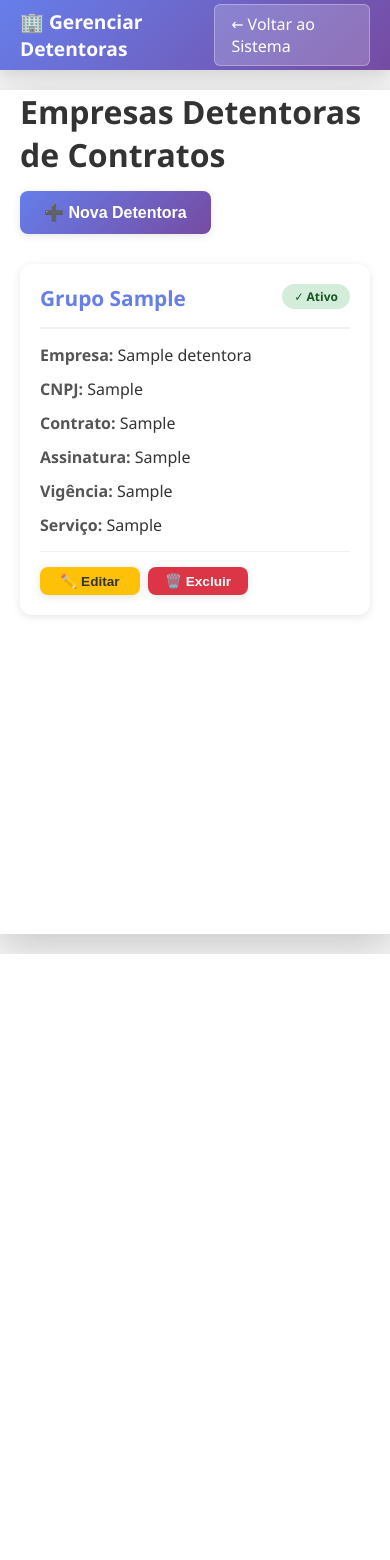
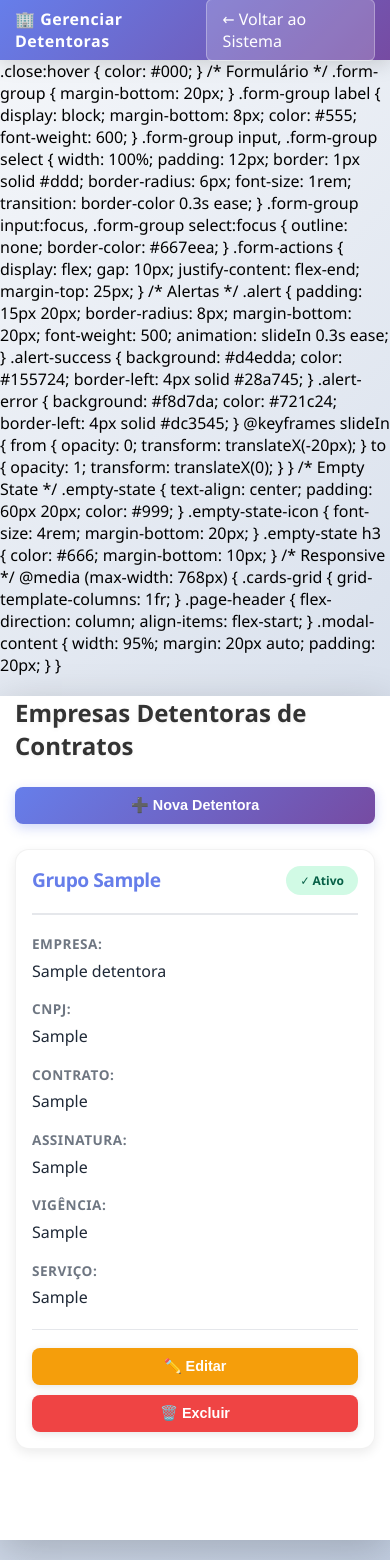
Before and after one commit to brusodev/controle-itens-eventos, a Flask app: page /detentoras in a window 390 px wide. Before the commit the page ends 954 px from the top, so only its background shows below. Run offline with Flask 3, Linux system fonts and the light colour scheme; the visitor is signed in with stand-in values (Sample User, id 1); tables that the repository leaves empty hold one stand-in row (values such as "Sample post").

Commit message:
style: Melhorar layout e responsividade do template de Detentoras
Melhorias implementadas:
- Background com gradiente mais moderno e atraente
- Cards com melhor espaçamento e shadows
- Tipografia mais profissional com melhor hierarquia
- Cores mais consistentes e modernas
- Grid responsivo: desktop 3 colunas, tablet 1-2, mobile 1
- Alertas posicionados no topo direito (global ou dentro do modal)
- Formulário no modal com inputs melhorados
- Botões com hover effects suaves
- Layout completamente responsivo para todos os tamanhos
- Animations suaves (slide, fade, hover)
- Melhor contraste e readability
- Media queries para: 768px (tablet) e 480px (mobile)

```diff
--- a/backend/templates/gerenciar-detentoras.html
+++ b/backend/templates/gerenciar-detentoras.html
@@ -13,9 +13,10 @@
         }
 
         body {
-            background: #f5f5f5;
+            background: linear-gradient(135deg, #f5f7fa 0%, #c3cfe2 100%);
             font-family: 'Segoe UI', Tahoma, Geneva, Verdana, sans-serif;
             padding-top: 70px;
+            min-height: 100vh;
         }
 
         /* Navbar */
@@ -32,12 +33,13 @@
             align-items: center;
             justify-content: space-between;
             padding: 0 20px;
-            box-shadow: 0 4px 15px rgba(0, 0, 0, 0.15);
+            box-shadow: 0 4px 20px rgba(0, 0, 0, 0.15);
         }
 
         .navbar-title {
-            font-size: 1.2rem;
+            font-size: 1.3rem;
             font-weight: 700;
+            letter-spacing: 0.5px;
         }
 
         .btn-voltar {
@@ -54,27 +56,30 @@
 
         .btn-voltar:hover {
             background: rgba(255, 255, 255, 0.3);
+            box-shadow: 0 2px 8px rgba(0, 0, 0, 0.2);
         }
 
         /* Container Principal */
         .container {
-            max-width: 1400px;
-            margin: 20px auto;
-            padding: 0 20px;
+            max-width: 1200px;
+            margin: 40px auto;
+            padding: 0 15px;
         }
 
         .page-header {
             display: flex;
             justify-content: space-between;
             align-items: center;
-            margin-bottom: 30px;
+            margin-bottom: 35px;
             flex-wrap: wrap;
             gap: 15px;
         }
 
         .page-header h1 {
-            font-size: 2rem;
+            font-size: 2.2rem;
             color: #333;
+            font-weight: 700;
+            text-shadow: 0 2px 4px rgba(0, 0, 0, 0.05);
         }
 
         /* Botões */
@@ -92,113 +97,216 @@
             gap: 8px;
         }
 
+        .btn:disabled {
+            opacity: 0.5;
+            cursor: not-allowed;
+        }
+
         .btn-primary {
             background: linear-gradient(135deg, #667eea 0%, #764ba2 100%);
             color: white;
+            box-shadow: 0 4px 12px rgba(102, 126, 234, 0.3);
         }
 
-        .btn-primary:hover {
+        .btn-primary:hover:not(:disabled) {
             transform: translateY(-2px);
-            box-shadow: 0 4px 12px rgba(102, 126, 234, 0.4);
+            box-shadow: 0 6px 20px rgba(102, 126, 234, 0.4);
         }
 
         .btn-success {
-            background: #28a745;
+            background: #10b981;
             color: white;
         }
 
+        .btn-success:hover:not(:disabled) {
+            background: #059669;
+        }
+
         .btn-warning {
-            background: #ffc107;
-            color: #333;
+            background: #f59e0b;
+            color: white;
+        }
+
+        .btn-warning:hover:not(:disabled) {
+            background: #d97706;
         }
 
         .btn-danger {
-            background: #dc3545;
+            background: #ef4444;
             color: white;
         }
 
+        .btn-danger:hover:not(:disabled) {
+            background: #dc2626;
+        }
+
         .btn-secondary {
-            background: #6c757d;
+            background: #6b7280;
             color: white;
         }
 
         .btn-small {
-            padding: 6px 12px;
-            font-size: 0.85rem;
+            padding: 8px 14px;
+            font-size: 0.9rem;
         }
 
-        /* Cards Grid */
+        /* Cards Grid - Responsivo */
         .cards-grid {
             display: grid;
-            grid-template-columns: repeat(auto-fill, minmax(350px, 1fr));
-            gap: 20px;
+            grid-template-columns: repeat(auto-fill, minmax(320px, 1fr));
+            gap: 24px;
             margin-top: 20px;
         }
 
+        @media (max-width: 768px) {
+            .cards-grid {
+                grid-template-columns: 1fr;
+                gap: 16px;
+            }
+        }
+
+        /* Cards */
         .detentora-card {
             background: white;
-            border-radius: 12px;
-            padding: 20px;
-            box-shadow: 0 2px 8px rgba(0, 0, 0, 0.1);
-            transition: all 0.3s ease;
+            border-radius: 14px;
+            padding: 24px;
+            box-shadow: 0 4px 12px rgba(0, 0, 0, 0.08);
+            transition: all 0.3s cubic-bezier(0.4, 0, 0.2, 1);
+            border: 1px solid rgba(0, 0, 0, 0.05);
         }
 
         .detentora-card:hover {
-            transform: translateY(-4px);
-            box-shadow: 0 4px 16px rgba(0, 0, 0, 0.15);
+            transform: translateY(-6px);
+            box-shadow: 0 12px 28px rgba(0, 0, 0, 0.15);
         }
 
         .detentora-card-header {
             display: flex;
             justify-content: space-between;
             align-items: start;
-            margin-bottom: 15px;
-            padding-bottom: 15px;
-            border-bottom: 2px solid #f0f0f0;
+            margin-bottom: 18px;
+            padding-bottom: 18px;
+            border-bottom: 2px solid #e5e7eb;
+            gap: 10px;
         }
 
         .detentora-grupo {
-            font-size: 1.3rem;
+            font-size: 1.4rem;
             font-weight: 700;
             color: #667eea;
+            letter-spacing: -0.5px;
         }
 
         .detentora-badge {
-            padding: 4px 12px;
+            padding: 6px 14px;
             border-radius: 20px;
             font-size: 0.75rem;
             font-weight: 600;
+            white-space: nowrap;
         }
 
         .badge-ativo {
-            background: #d4edda;
-            color: #155724;
+            background: #d1fae5;
+            color: #065f46;
         }
 
         .badge-inativo {
-            background: #f8d7da;
-            color: #721c24;
+            background: #fee2e2;
+            color: #7f1d1d;
         }
 
         .detentora-info {
-            margin-bottom: 12px;
+            margin-bottom: 14px;
+            line-height: 1.6;
         }
 
         .detentora-info strong {
-            color: #555;
+            color: #4b5563;
             font-weight: 600;
+            display: block;
+            font-size: 0.85rem;
+            text-transform: uppercase;
+            letter-spacing: 0.5px;
+            margin-bottom: 4px;
+            opacity: 0.8;
         }
 
         .detentora-info span {
-            color: #333;
+            color: #1f2937;
+            font-size: 1rem;
         }
 
         .detentora-actions {
             display: flex;
-            gap: 8px;
-            margin-top: 15px;
-            padding-top: 15px;
-            border-top: 1px solid #f0f0f0;
+            gap: 10px;
+            margin-top: 18px;
+            padding-top: 18px;
+            border-top: 1px solid #e5e7eb;
+            flex-wrap: wrap;
+        }
+
+        .detentora-actions .btn {
+            flex: 1;
+            min-width: 100px;
+            justify-content: center;
+        }
+
+        @media (max-width: 480px) {
+            .detentora-actions {
+                flex-direction: column;
+            }
+
+            .detentora-actions .btn {
+                width: 100%;
+            }
+        }
+
+        /* Alertas */
+        .alert {
+            padding: 16px 20px;
+            border-radius: 10px;
+            margin-bottom: 16px;
+            border-left: 4px solid;
+            animation: slideDown 0.3s ease;
+        }
+
+        @keyframes slideDown {
+            from {
+                opacity: 0;
+                transform: translateY(-10px);
+            }
+            to {
+                opacity: 1;
+                transform: translateY(0);
+            }
+        }
+
+        .alert-success {
+            background: #d1fae5;
+            color: #065f46;
+            border-color: #10b981;
+        }
+
+        .alert-error {
+            background: #fee2e2;
+            color: #7f1d1d;
+            border-color: #ef4444;
+        }
+
+        #alertas {
+            position: fixed;
+            top: 85px;
+            right: 20px;
+            max-width: 400px;
+            z-index: 1999;
+        }
+
+        @media (max-width: 768px) {
+            #alertas {
+                right: 10px;
+                left: 10px;
+                max-width: none;
+            }
         }
 
         /* Modal */
@@ -236,19 +345,158 @@
             }
         }
 
+        @media (max-width: 768px) {
+            .modal-content {
+                margin: 30px auto;
+                padding: 24px;
+                width: 95%;
+            }
+        }
+
         .modal-content h2 {
-            margin-bottom: 20px;
-            color: #333;
+            margin-bottom: 24px;
+            color: #1f2937;
+            font-size: 1.5rem;
+            font-weight: 700;
         }
 
         .close {
-            color: #aaa;
+            color: #9ca3af;
             float: right;
             font-size: 28px;
             font-weight: bold;
             cursor: pointer;
             line-height: 20px;
+            transition: color 0.3s ease;
         }
+
+        .close:hover {
+            color: #1f2937;
+        }
+
+        /* Formulário */
+        .form-group {
+            margin-bottom: 20px;
+        }
+
+        .form-group label {
+            display: block;
+            margin-bottom: 8px;
+            font-weight: 600;
+            color: #374151;
+            font-size: 0.95rem;
+        }
+
+        .form-group input,
+        .form-group select {
+            width: 100%;
+            padding: 10px 12px;
+            border: 2px solid #e5e7eb;
+            border-radius: 8px;
+            font-size: 1rem;
+            font-family: inherit;
+            transition: all 0.3s ease;
+        }
+
+        .form-group input:focus,
+        .form-group select:focus {
+            outline: none;
+            border-color: #667eea;
+            box-shadow: 0 0 0 3px rgba(102, 126, 234, 0.1);
+        }
+
+        .form-group input:disabled {
+            background: #f3f4f6;
+            cursor: not-allowed;
+        }
+
+        .form-group small {
+            display: block;
+            margin-top: 4px;
+            color: #9ca3af;
+            font-size: 0.85rem;
+        }
+
+        .form-actions {
+            display: flex;
+            gap: 12px;
+            margin-top: 28px;
+            padding-top: 20px;
+            border-top: 1px solid #e5e7eb;
+        }
+
+        .form-actions .btn {
+            flex: 1;
+        }
+
+        /* Responsividade */
+        @media (max-width: 768px) {
+            body {
+                padding-top: 60px;
+            }
+
+            .navbar {
+                height: 60px;
+                padding: 0 15px;
+            }
+
+            .navbar-title {
+                font-size: 1rem;
+            }
+
+            .container {
+                margin: 20px auto;
+            }
+
+            .page-header {
+                flex-direction: column;
+                align-items: stretch;
+                margin-bottom: 25px;
+            }
+
+            .page-header h1 {
+                font-size: 1.8rem;
+                margin-bottom: 10px;
+            }
+
+            .page-header .btn {
+                width: 100%;
+                justify-content: center;
+            }
+
+            .cards-grid {
+                grid-template-columns: 1fr;
+            }
+        }
+
+        @media (max-width: 480px) {
+            .page-header h1 {
+                font-size: 1.5rem;
+            }
+
+            .detentora-card {
+                padding: 16px;
+            }
+
+            .detentora-grupo {
+                font-size: 1.2rem;
+            }
+
+            .btn {
+                padding: 10px 16px;
+                font-size: 0.9rem;
+            }
+
+            .modal {
+                padding: 10px;
+            }
+
+            .modal-content {
+                margin: 20px auto;
+                padding: 20px;
+            }
+        }
+    </style>
 
         .close:hover {
             color: #000;
```
Also changed, not shown: other parts of backend/templates/gerenciar-detentoras.html (+11 -10 lines).
